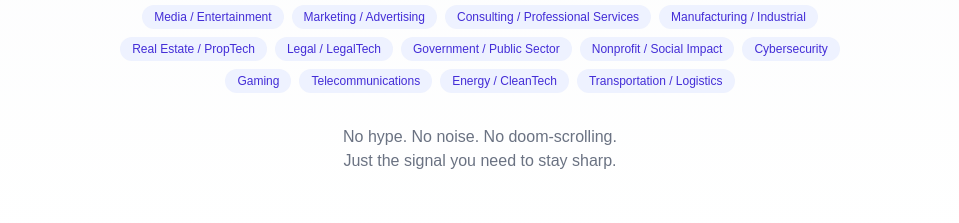
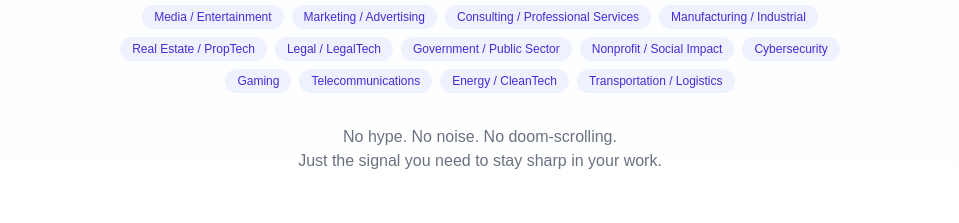
Before and after one commit to clymermatt/MyWeeklyAI, a Next.js app: page /v2 in a window 1280 px wide. Shown: the part 1760-1983 px from the top of the page, without its empty margins (160-1119 px from the left). Built offline with nearby package versions, Linux system fonts and the light colour scheme; no server answers.

Commit message:
Update /v2 solution section tagline
Co-Authored-By: Claude Opus 4.6 <noreply@anthropic.com>

```diff
--- a/src/app/v2/page.tsx
+++ b/src/app/v2/page.tsx
@@ -215,7 +215,7 @@ export default async function HomepageV2() {
             <p className="mt-8 text-base font-medium text-gray-500">
               No hype. No noise. No doom-scrolling.
               <br />
-              Just the signal you need to stay sharp.
+              Just the signal you need to stay sharp in your work.
             </p>
           </FadeIn>
         </div>
```
